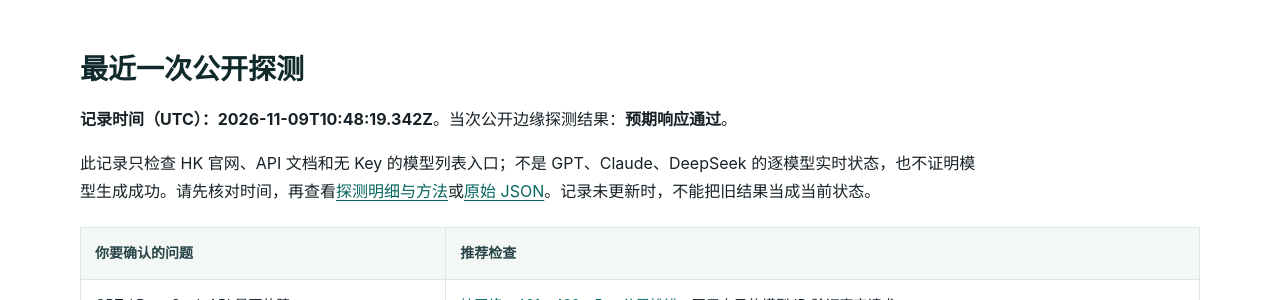
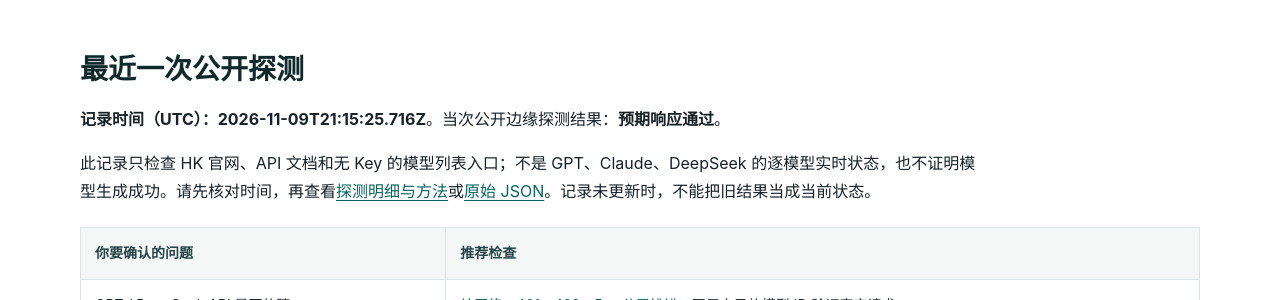
Before and after one commit to KKWANG4444/api-status, a Jekyll site: the page built from index.md, in a window 1280 px wide and 900 px high, scrolled down 364 px. Shown: the part 151-451 px from the top of the window. Built offline with Jekyll 4.4.1, drawn with Linux system fonts in a browser that asks for light colours.

Commit message:
chore: update public edge status

```diff
--- a/_data/status.json
+++ b/_data/status.json
@@ -1,7 +1,7 @@
 {
   "status": "operational",
-  "checked_at": "2026-11-09T10:48:19.342Z",
-  "duration_ms": 609,
+  "checked_at": "2026-11-09T21:15:25.716Z",
+  "duration_ms": 629,
   "overall": true,
   "components": [
     {
@@ -10,7 +10,7 @@
       "url": "https://www.aifast.hk/",
       "ok": true,
       "status": 200,
-      "elapsed_ms": 569,
+      "elapsed_ms": 564,
       "content_type": "text/html; charset=utf-8",
       "detail": "Expected public edge response"
     },
@@ -20,7 +20,7 @@
       "url": "https://api.aifast.hk/",
       "ok": true,
       "status": 200,
-      "elapsed_ms": 333,
+      "elapsed_ms": 258,
       "content_type": "text/html",
       "detail": "Expected public edge response"
     },
@@ -30,7 +30,7 @@
       "url": "https://www.aifast.hk/v1/models",
       "ok": true,
       "status": 401,
-      "elapsed_ms": 479,
+      "elapsed_ms": 596,
       "content_type": "application/json; charset=utf-8",
       "detail": "Expected public edge response"
     }
--- a/data/status.json
+++ b/data/status.json
@@ -1,7 +1,7 @@
 {
   "status": "operational",
-  "checked_at": "2026-11-09T10:48:19.342Z",
-  "duration_ms": 609,
+  "checked_at": "2026-11-09T21:15:25.716Z",
+  "duration_ms": 629,
   "overall": true,
   "components": [
     {
@@ -10,7 +10,7 @@
       "url": "https://www.aifast.hk/",
       "ok": true,
       "status": 200,
-      "elapsed_ms": 569,
+      "elapsed_ms": 564,
       "content_type": "text/html; charset=utf-8",
       "detail": "Expected public edge response"
     },
@@ -20,7 +20,7 @@
       "url": "https://api.aifast.hk/",
       "ok": true,
       "status": 200,
-      "elapsed_ms": 333,
+      "elapsed_ms": 258,
       "content_type": "text/html",
       "detail": "Expected public edge response"
     },
@@ -30,7 +30,7 @@
       "url": "https://www.aifast.hk/v1/models",
       "ok": true,
       "status": 401,
-      "elapsed_ms": 479,
+      "elapsed_ms": 596,
       "content_type": "application/json; charset=utf-8",
       "detail": "Expected public edge response"
     }
```
